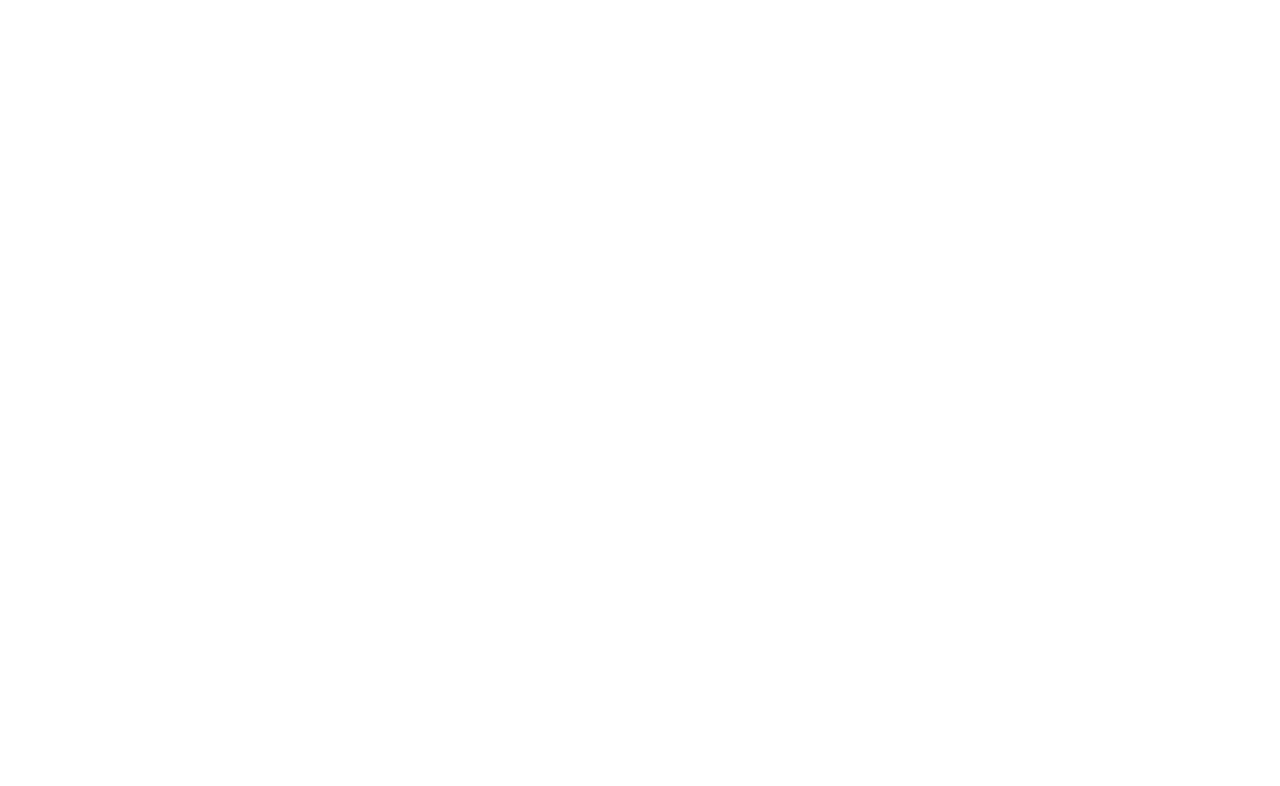
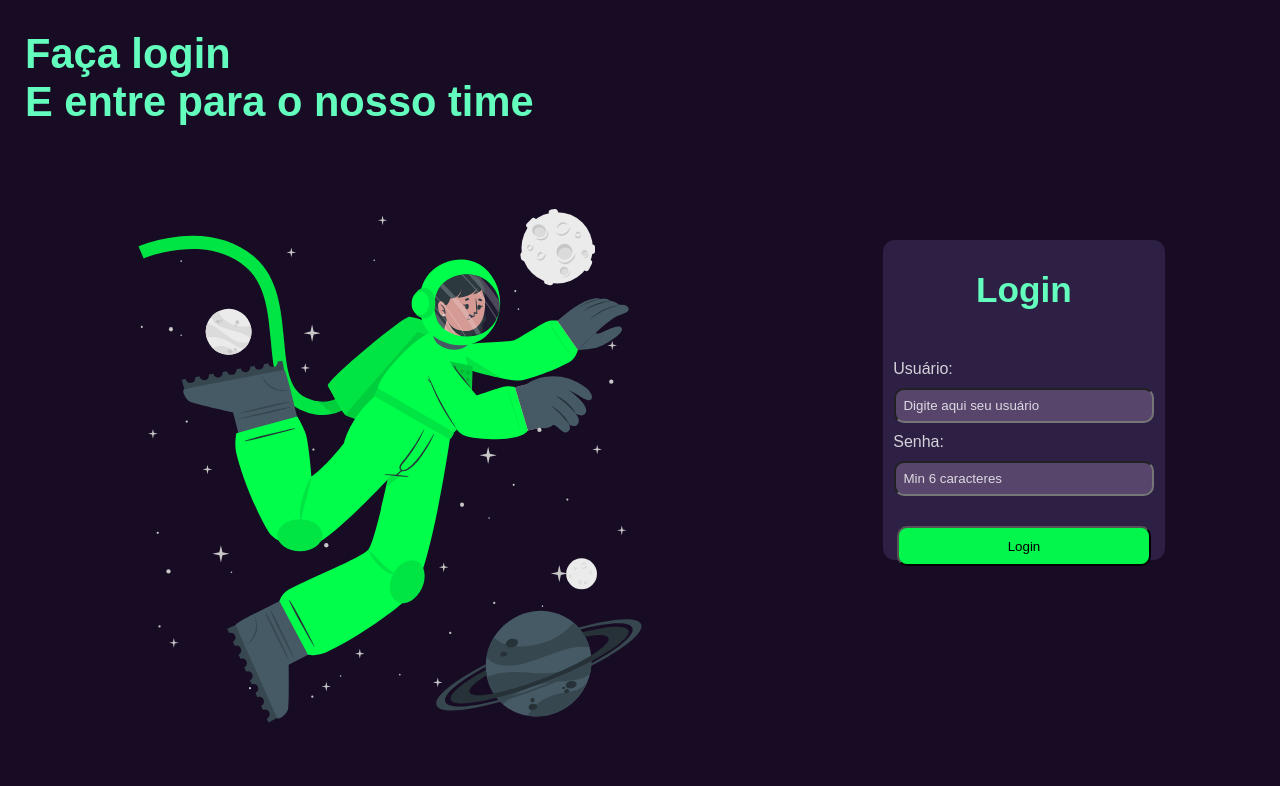
Before and after one commit to Jonathan-Henriq/projeto-login2, a plain HTML site: page index.html in a window 1280 px wide. Drawn offline with Linux system fonts and the light colour scheme.

Commit message:
Organizando html

```diff
--- /dev/null
+++ b/estilo/style.css
@@ -0,0 +1,122 @@
+@charset "UTF-8";
+
+*{
+    padding: 0;
+    margin: 0;
+    box-sizing: border-box;
+    font-family: Arial, Helvetica, sans-serif;
+}
+
+body, html{
+    background-color: #180c241f;
+}
+
+main{
+    width: 100vw;
+    height: 100vh;
+    background-color: #180c241f;
+    display: flex;
+    justify-content: center;
+    align-items: center;
+}
+
+main > div.esquerda {
+    width: 60vw;
+    height: 100vh;
+    background-color: #180C24;
+    display: flex;
+    flex-direction: column;
+
+}
+
+div.esquerda> h1{
+    color: #63FEBD;
+    text-align: left;
+    text-indent: 25px;
+    font-size: 2.6em;
+    margin-top: 30px;
+}
+
+div.esquerda>h2{
+    color: #63FEBD;
+    text-align: left;
+    text-indent: 25px;
+    font-size: 2.6em;
+
+}
+
+
+img.foto-astronauta{
+    width: 80%;
+    height: 80%;
+    margin: auto;
+}
+
+
+
+
+
+
+main > div.direita{
+    width: 40vw;
+    height: 100vh;
+    background-color: #180C24;
+    display: flex;
+    flex-direction: column;
+    justify-content: space-around;
+    align-items: center;
+
+
+
+}
+
+div> form.card-login{
+    background-color: #2D2044;
+    width: 55%;
+    height: 40%;
+    border-radius: 12px;
+}
+
+form.card-login> h1{
+    color: #63FEBD;
+    text-align: center;
+    font-size: 2.2em;
+    margin-bottom: 10px;
+    padding: 30px 0px;
+
+}
+
+ form> label > p{
+    color: rgba(255, 255, 255, 0.801);
+    padding: 10px;
+}
+
+input::placeholder {
+    text-indent: 7px;
+    color: rgba(255, 255, 255, 0.801);
+}
+
+form > input[type=email], input[type=password] {
+    background-color: #57456C;
+    width: 92%;
+    height: 35px;
+    display: block;
+    margin: 0 auto;
+    border-radius: 10px;
+
+}
+
+
+div.botao{
+
+    margin-top: 30px;
+}
+
+div> input[type=button]{
+    background-color: #00ff4cf5;
+    width: 90%;
+    height: 40px;
+    display: block;
+    margin: 0 auto;
+    border-radius: 10px;
+}
--- a/index.html
+++ b/index.html
@@ -4,9 +4,34 @@
     <meta charset="UTF-8">
     <meta http-equiv="X-UA-Compatible" content="IE=edge">
     <meta name="viewport" content="width=device-width, initial-scale=1.0">
+    <link rel="stylesheet" href="estilo/style.css">
     <title>Login</title>
-</head>
+
 <body>
+    <main>
 
+        <div class="esquerda">
+            <h1>Faça login </h1>
+            <h2> E entre para o nosso time</h2>
+            <img class="foto-astronauta" src="astronaut-animate.svg" alt="astronauta">
+            <!-- aqui vai a imagem-->
+        </div>
+        <div class="direita">
+            <form class="card-login" action="login.php" method="post">
+                <h1>Login</h1>
+                <label for="isuario"><p>Usuário:</p></label>
+                <input type="email" name="usuario" id="isuario" placeholder="Digite aqui seu usuário">
+                <label for="isenha"><p>Senha:</p></label>
+                <input type="password" name="senha" id="isenha" placeholder="Min 6 caracteres">
+                <div class="botao">
+                    <input type="button" value="Login">
+                </div>
+
+
+
+
+            </form>
+        </div>
+    </main>
 </body>
 </html>
```
Also changed, not shown: astronaut-animate.svg (added), 1 other file.
